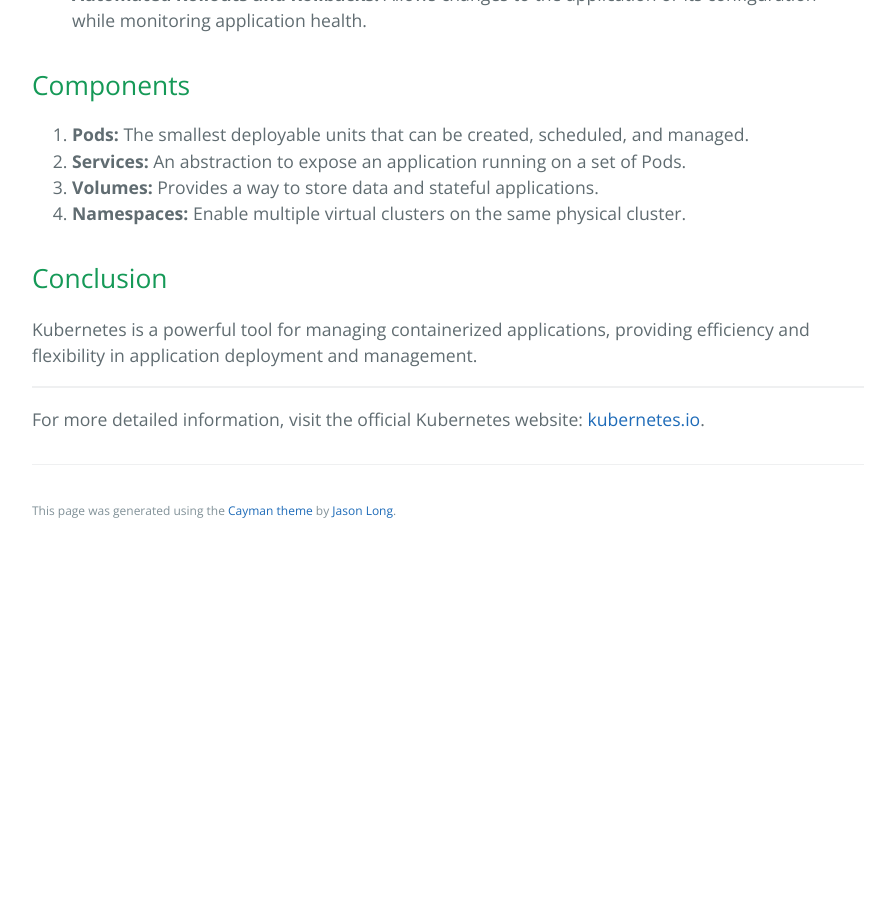
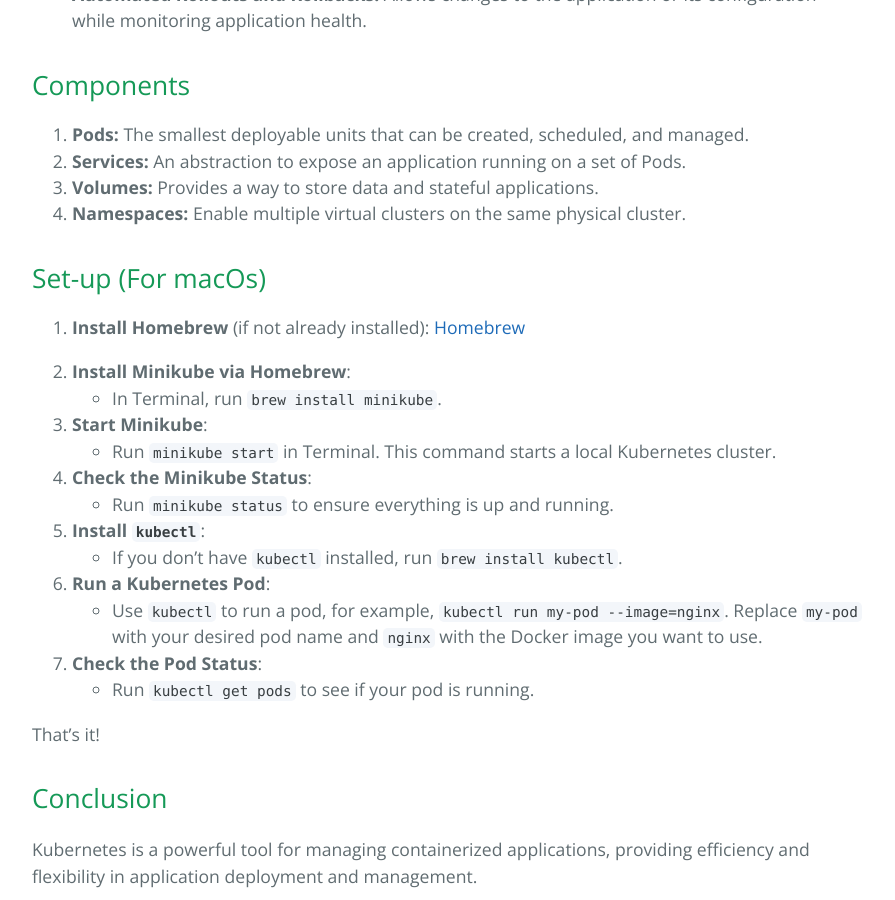
Before and after one commit to learning-software-engineering/learning-software-engineering.github.io, a Jekyll site: the page built from Topics/Development_Process/kubernetes.md, in a window 1280 px wide and 900 px high, scrolled down 824 px. Shown: the whole window, without its empty margins (192-1087 px from the left). Built offline with Jekyll 4.4.1, drawn with Linux system fonts in a browser that asks for light colours; our own code applies the rules of GitHub Pages for plain Markdown files; before the commit the page ends 1377 px from its top, so only the background shows below that.

Commit message:
Added Set-up guide to run a pod

```diff
--- a/Topics/Development_Process/kubernetes.md
+++ b/Topics/Development_Process/kubernetes.md
@@ -19,6 +19,30 @@
 3. **Volumes:** Provides a way to store data and stateful applications.
 4. **Namespaces:** Enable multiple virtual clusters on the same physical cluster.
 
+## Set-up (For macOs)
+1. **Install Homebrew** (if not already installed):
+  [Homebrew](https://brew.sh/)
+
+2. **Install Minikube via Homebrew**:
+   - In Terminal, run `brew install minikube`.
+
+3. **Start Minikube**:
+   - Run `minikube start` in Terminal. This command starts a local Kubernetes cluster.
+
+4. **Check the Minikube Status**:
+   - Run `minikube status` to ensure everything is up and running.
+
+5. **Install `kubectl`**:
+   - If you don't have `kubectl` installed, run `brew install kubectl`.
+
+6. **Run a Kubernetes Pod**:
+   - Use `kubectl` to run a pod, for example, `kubectl run my-pod --image=nginx`. Replace `my-pod` with your desired pod name and `nginx` with the Docker image you want to use.
+
+7. **Check the Pod Status**:
+   - Run `kubectl get pods` to see if your pod is running.
+
+That's it!
+
 ## Conclusion
 
 Kubernetes is a powerful tool for managing containerized applications, providing efficiency and flexibility in application deployment and management.
```
